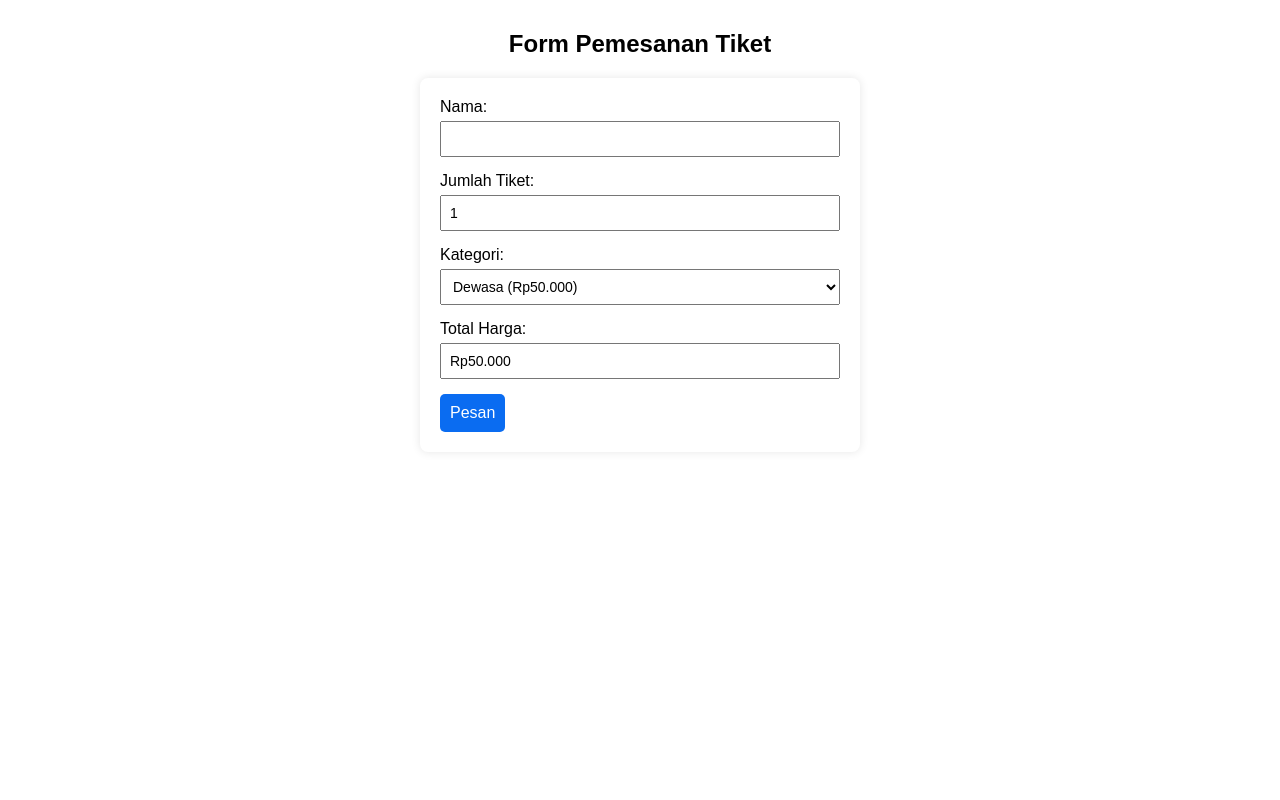
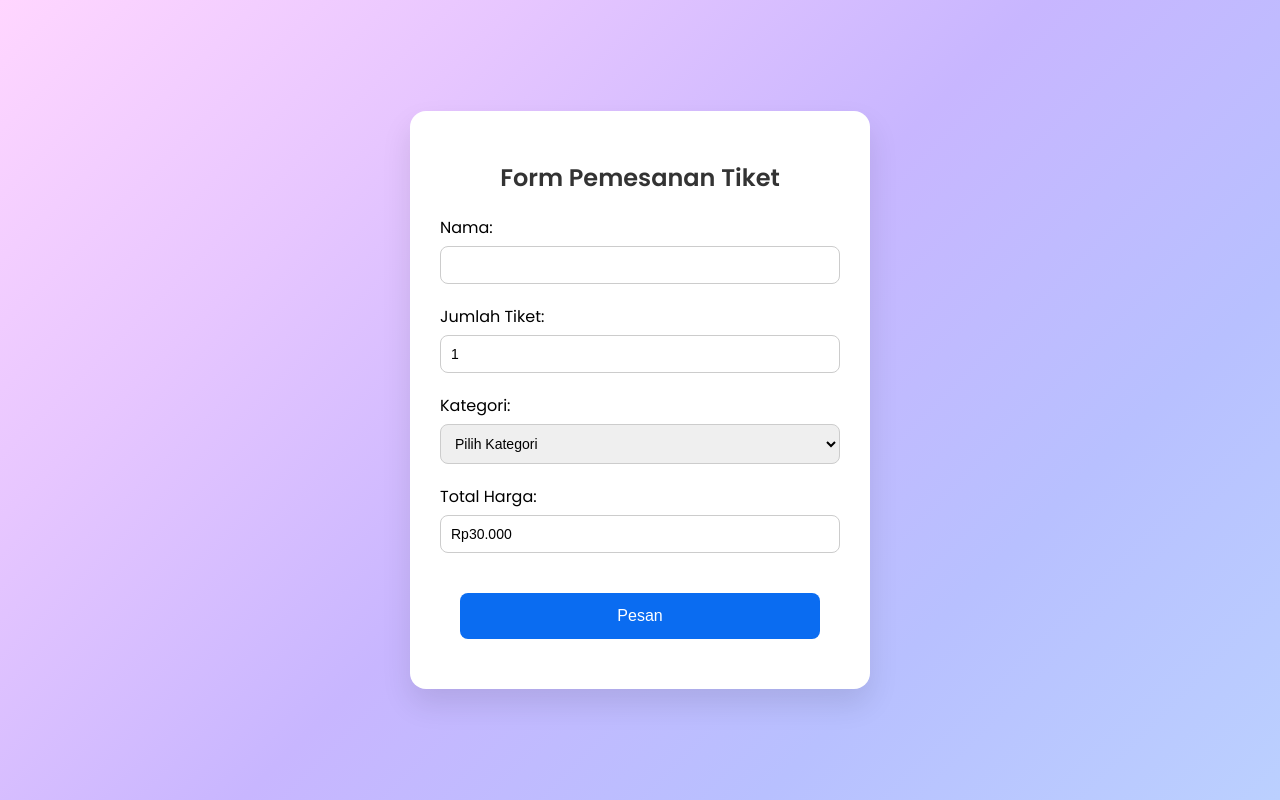
Before and after one commit to Nekonepan/College, a plain HTML site: page pemrograman-web/Responsi-Pemrograman-Web/index.html in a window 1280 px wide. Drawn offline with Linux system fonts and the light colour scheme.

Commit message:
style: enhance ticket ordering form layout and styling for better user experience

```diff
--- a/pemrograman-web/Responsi-Pemrograman-Web/index.html
+++ b/pemrograman-web/Responsi-Pemrograman-Web/index.html
@@ -1,37 +1,47 @@
 <!DOCTYPE html>
 <html lang="id">
   <head>
-  <meta charset="UTF-8">
+    <meta charset="UTF-8" />
     <title>Form Pemesanan Tiket</title>
-  <link rel="stylesheet" href="style.css">
+    <link rel="stylesheet" href="style.css" />
   </head>
   <body>
+    <form id="ticketForm" method="POST" action="proses.php">
       <h2>Form Pemesanan Tiket</h2>
-  <form id="ticketForm" method="POST" action="proses.php">
       <div class="form-group">
         <label>Nama:</label>
-      <input type="text" name="nama" required>
+        <input type="text" name="nama" required />
       </div>
 
       <div class="form-group">
         <label>Jumlah Tiket:</label>
-      <input type="number" name="jumlah" id="jumlah" min="1" value="1" required>
+        <input
+          type="number"
+          name="jumlah"
+          id="jumlah"
+          min="1"
+          value="1"
+          required
+        />
       </div>
 
       <div class="form-group">
         <label>Kategori:</label>
         <select name="kategori" id="kategori">
-        <option value="dewasa">Dewasa (Rp50.000)</option>
-        <option value="anak">Anak (Rp30.000)</option>
+          <option>Pilih Kategori</option>
+          <option value="dewasa">Dewasa (Rp. 50.000)</option>
+          <option value="anak">Anak (Rp. 30.000)</option>
         </select>
       </div>
 
       <div class="form-group">
         <label>Total Harga:</label>
-      <input type="text" id="totalHarga" readonly>
+        <input type="text" id="totalHarga" readonly />
       </div>
 
+      <div class="form-button">
         <button type="submit">Pesan</button>
+      </div>
     </form>
 
     <script src="script.js"></script>
--- a/pemrograman-web/Responsi-Pemrograman-Web/style.css
+++ b/pemrograman-web/Responsi-Pemrograman-Web/style.css
@@ -1,45 +1,81 @@
+@import url("https://fonts.googleapis.com/css2?family=Poppins:wght@300;400;600&display=swap");
+
 body {
-  font-family: Arial, sans-serif;
-  margin: 30px;
+  font-family: "Poppins", sans-serif;
+  margin: 0;
+  height: 100vh;
+  background: linear-gradient(
+    135deg,
+    #ffd6ff,
+    #e7c6ff,
+    #c8b6ff,
+    #b8c0ff,
+    #bbd0ff
+  );
+  display: flex;
+  justify-content: center;
+  align-items: center;
 }
 
 h2 {
   text-align: center;
+  margin-bottom: 20px;
+  color: #333;
 }
 
 form {
-  background: white;
-  padding: 20px;
-  border-radius: 8px;
+  background: #fff;
+  padding: 30px;
+  border-radius: 16px;
+  width: 100%;
   max-width: 400px;
-  margin: auto;
-  box-shadow: 0 0 10px rgba(0, 0, 0, 0.1);
+  box-shadow: 0 15px 30px rgba(0, 0, 0, 0.1);
 }
 
 .form-group {
   display: flex;
   flex-direction: column;
-  margin-bottom: 15px;
+  margin-bottom: 20px;
 }
 
 label {
-  margin-bottom: 5px;
+  margin-bottom: 6px;
+  color: black;
 }
 
 input,
 select {
-  padding: 8px;
+  padding: 10px;
   font-size: 14px;
+  border: 1px solid #ccc;
+  border-radius: 8px;
+  transition: border-color 0.3s, box-shadow 0.3s;
+}
+
+input:focus,
+select:focus {
+  border-color: #0a6cf1;
+  box-shadow: 0 0 0 3px rgba(10, 108, 241, 0.2);
+  outline: none;
+}
+
+.form-button {
+  display: flex;
+  justify-content: center;
 }
 
 button {
-  padding: 10px;
+  width: 100%;
+  max-width: 400px;
+  margin: 20px;
+  padding: 14px;
   font-size: 16px;
   background-color: #0a6cf1;
   color: white;
   border: none;
-  border-radius: 5px;
+  border-radius: 8px;
   cursor: pointer;
+  transition: background-color 0.3s, transform 0.2s;
 }
 
 button:hover {
```
Lines whose indentation alone changed are shown as unchanged.
